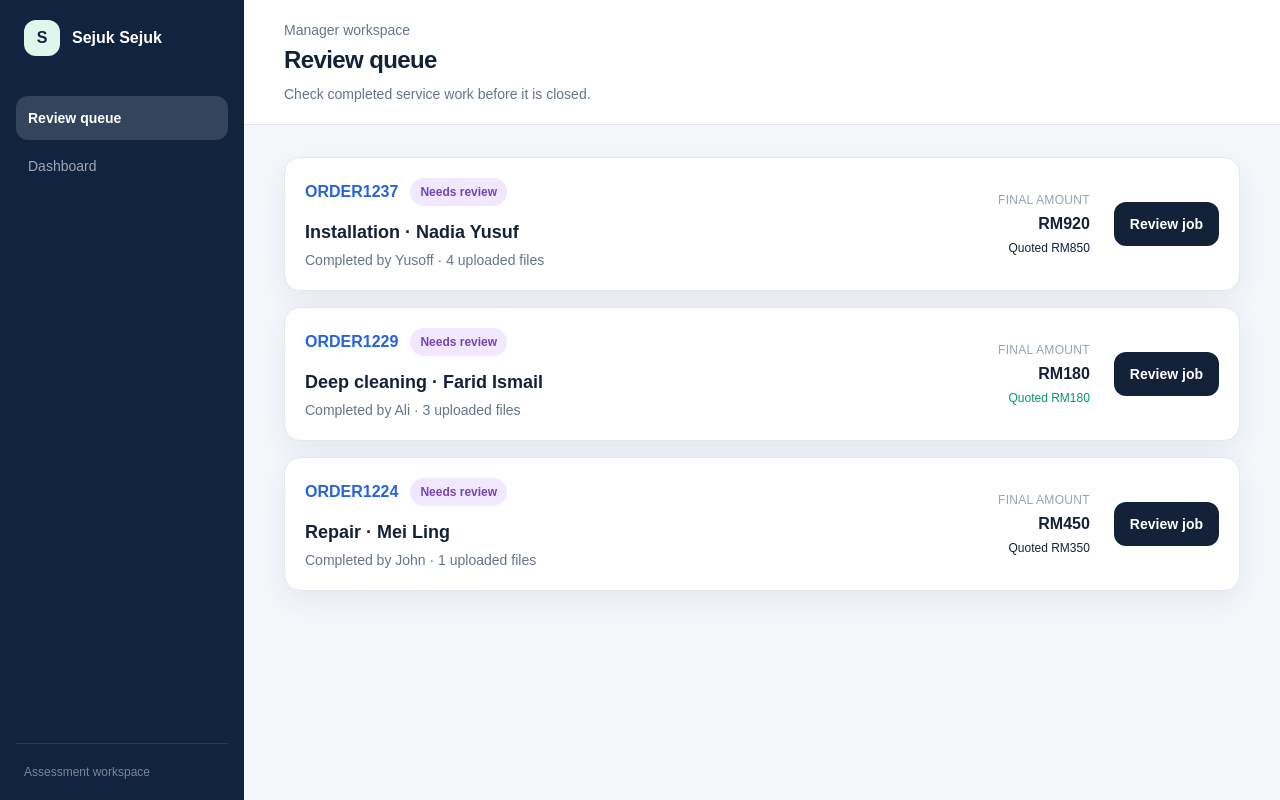
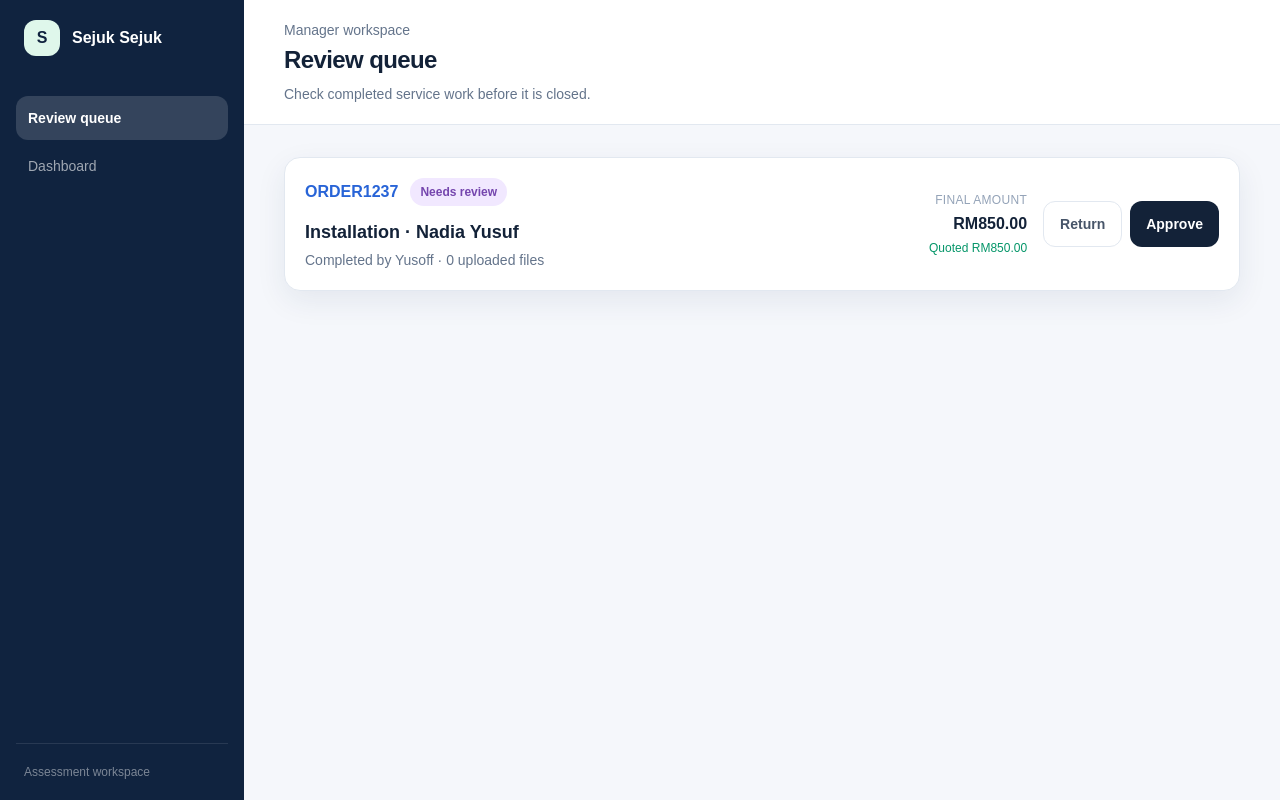
Before and after one commit to qwora/sejukops, a Next.js app: page /manager/reviews in a window 1280 px wide. Built offline with nearby package versions, Linux system fonts and the light colour scheme.

Commit message:
Make manager review queue interactive

```diff
--- a/app/manager/reviews/page.tsx
+++ b/app/manager/reviews/page.tsx
@@ -1,12 +1,41 @@
+"use client";
+
+import { useEffect, useMemo, useState } from "react";
 import { PortalShell } from "@/components/portal-shell";
-
-const reviewJobs = [
-  { id: "ORDER1237", customer: "Nadia Yusuf", service: "Installation", technician: "Yusoff", final: "RM920", quote: "RM850", files: 4 },
-  { id: "ORDER1229", customer: "Farid Ismail", service: "Deep cleaning", technician: "Ali", final: "RM180", quote: "RM180", files: 3 },
-  { id: "ORDER1224", customer: "Mei Ling", service: "Repair", technician: "John", final: "RM450", quote: "RM350", files: 1 }
-];
+import { readDemoOrders, saveDemoOrders } from "@/lib/demo-orders";
+import { readCompletions, type ServiceCompletion } from "@/lib/service-completion";
+import type { ServiceOrder } from "@/lib/order-types";
 
 export default function ManagerReviewsPage() {
+  const [orders, setOrders] = useState<ServiceOrder[]>([]);
+  const [completions, setCompletions] = useState<ServiceCompletion[]>([]);
+  const [notice, setNotice] = useState("");
+
+  useEffect(() => {
+    setOrders(readDemoOrders());
+    setCompletions(readCompletions());
+  }, []);
+
+  const reviewJobs = useMemo(
+    () => orders.filter((order) => order.status === "Job Done"),
+    [orders]
+  );
+
+  function completionFor(orderNo: string) {
+    return completions.find((item) => item.orderNo === orderNo);
+  }
+
+  function updateReview(orderNo: string, status: "Reviewed" | "In Progress") {
+    const updated = orders.map((order) =>
+      order.orderNo === orderNo
+        ? { ...order, status, updatedAt: new Date().toISOString() }
+        : order
+    );
+    saveDemoOrders(updated);
+    setOrders(updated);
+    setNotice(status === "Reviewed" ? orderNo + " approved and ready to close." : orderNo + " returned to the technician.");
+  }
+
   return (
     <PortalShell role="Manager" active="Review queue">
       <header className="border-b border-slate-200 bg-white px-6 py-5 md:px-10">
@@ -16,26 +45,52 @@ export default function ManagerReviewsPage() {
       </header>
 
       <section className="space-y-4 px-6 py-8 md:px-10">
-        {reviewJobs.map((job) => (
-          <article key={job.id} className="flex flex-col justify-between gap-5 rounded-2xl border border-slate-200 bg-white p-5 shadow-soft md:flex-row md:items-center">
+        {notice && <div role="status" className="rounded-xl bg-mint px-4 py-3 text-sm font-medium text-emerald-900">{notice}</div>}
+
+        {reviewJobs.length === 0 ? (
+          <div className="rounded-2xl border border-dashed border-slate-300 bg-white px-6 py-14 text-center text-sm text-slate-500">
+            No completed jobs are waiting for review.
+          </div>
+        ) : (
+          reviewJobs.map((job) => {
+            const completion = completionFor(job.orderNo);
+            const finalAmount = completion?.finalAmount ?? job.quotedPrice;
+            const fileCount = completion?.fileNames.length ?? 0;
+            const technicianName = completion?.technicianName || job.assignedTechnician || "Technician";
+
+            return (
+              <article key={job.orderNo} className="rounded-2xl border border-slate-200 bg-white p-5 shadow-soft">
+                <div className="flex flex-col justify-between gap-5 lg:flex-row lg:items-center">
                   <div>
                     <div className="flex flex-wrap items-center gap-3">
-                <span className="font-semibold text-sea">{job.id}</span>
+                      <span className="font-semibold text-sea">{job.orderNo}</span>
                       <span className="status-pill status-review">Needs review</span>
                     </div>
-              <h2 className="mt-3 text-lg font-semibold text-ink">{job.service} · {job.customer}</h2>
-              <p className="mt-1 text-sm text-slate-500">Completed by {job.technician} · {job.files} uploaded files</p>
+                    <h2 className="mt-3 text-lg font-semibold text-ink">{job.serviceType} · {job.customerName}</h2>
+                    <p className="mt-1 text-sm text-slate-500">
+                      Completed by {technicianName} · {fileCount} uploaded files
+                    </p>
+                    {completion && <p className="mt-3 max-w-2xl text-sm leading-6 text-slate-600">{completion.workDone}</p>}
                   </div>
-            <div className="flex items-center gap-6">
-              <div className="text-right">
+
+                  <div className="flex flex-col gap-4 sm:flex-row sm:items-center">
+                    <div className="text-left sm:text-right">
                       <p className="text-xs uppercase tracking-wide text-slate-400">Final amount</p>
-                <p className="mt-1 font-semibold text-ink">{job.final}</p>
-                <p className={"mt-1 text-xs " + (job.final === job.quote ? "text-emerald-600" : "text-amber-600")}>Quoted {job.quote}</p>
+                      <p className="mt-1 font-semibold text-ink">RM{finalAmount.toFixed(2)}</p>
+                      <p className={"mt-1 text-xs " + (finalAmount === job.quotedPrice ? "text-emerald-600" : "text-amber-600")}>
+                        Quoted RM{job.quotedPrice.toFixed(2)}
+                      </p>
                     </div>
-              <button className="rounded-xl bg-ink px-4 py-3 text-sm font-semibold text-white hover:bg-slate-800">Review job</button>
+                    <div className="flex gap-2">
+                      <button onClick={() => updateReview(job.orderNo, "In Progress")} className="rounded-xl border border-slate-200 px-4 py-3 text-sm font-semibold text-slate-600 hover:bg-slate-50">Return</button>
+                      <button onClick={() => updateReview(job.orderNo, "Reviewed")} className="rounded-xl bg-ink px-4 py-3 text-sm font-semibold text-white hover:bg-slate-800">Approve</button>
+                    </div>
+                  </div>
                 </div>
               </article>
-        ))}
+            );
+          })
+        )}
       </section>
     </PortalShell>
   );
```
Lines whose indentation alone changed are shown as unchanged.
